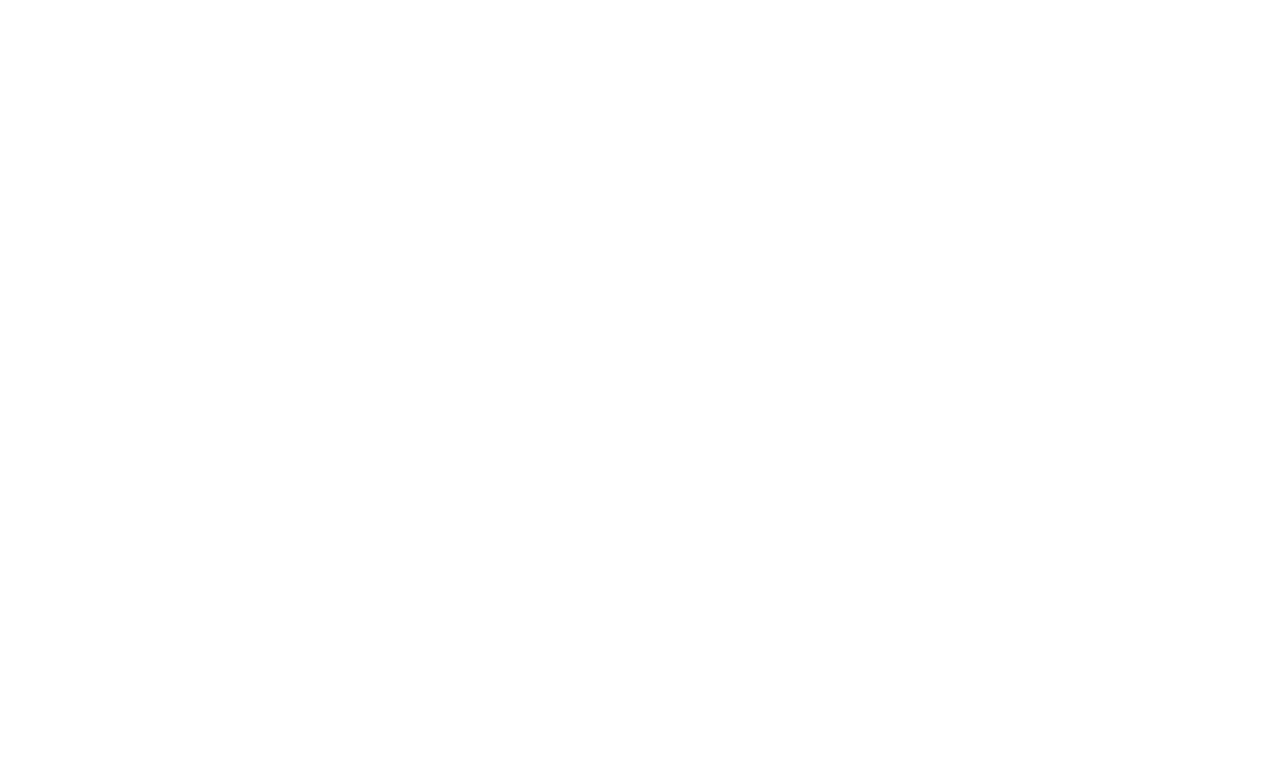
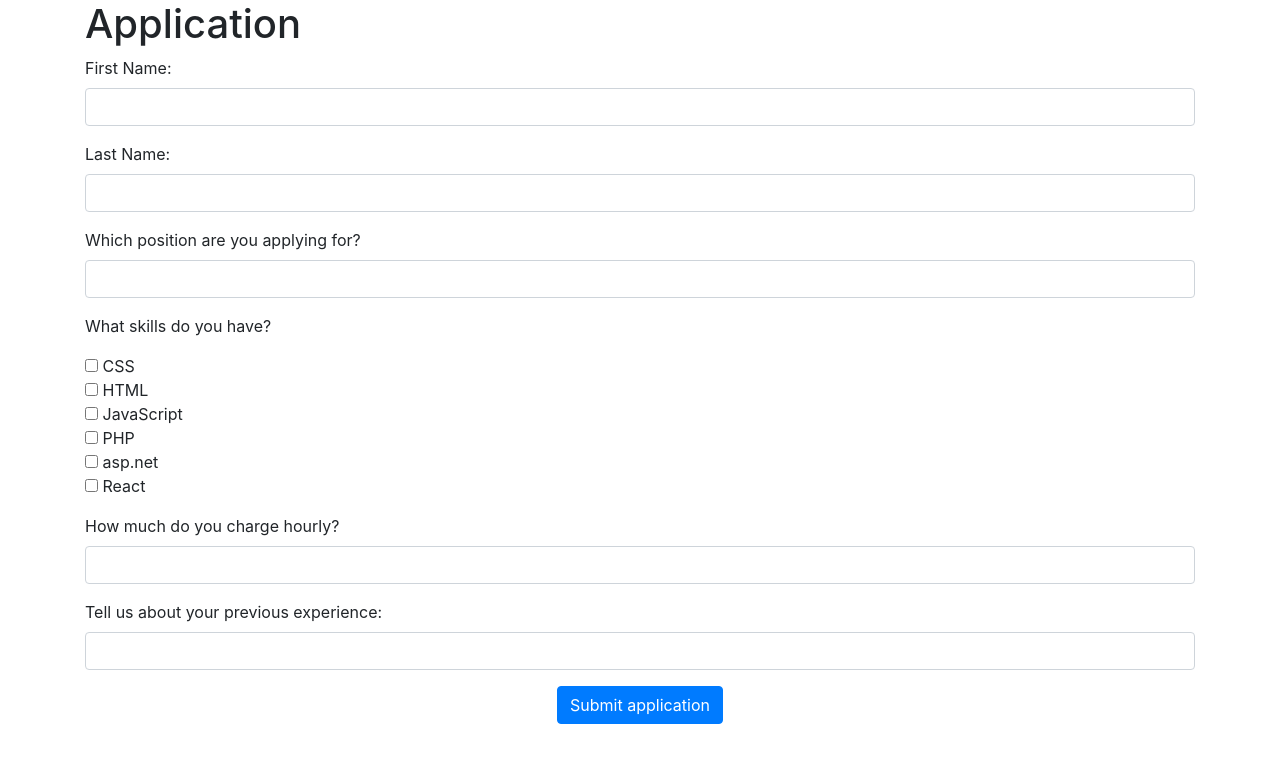
Before and after one commit to Ayaabusultan/developers, a plain HTML site: page application.html in a window 1280 px wide. Drawn offline with Linux system fonts and the light colour scheme.

Commit message:
Add applicant form

```diff
--- a/application.html
+++ b/application.html
@@ -0,0 +1,49 @@
+<!DOCTYPE html>
+<html>
+  <head>
+    <link href="css/bootstrap.css" rel="stylesheet" type="text/css">
+    <link href="css/styles.css" rel="stylesheet" type="text/css">
+    <script src="js/jquery-3.3.1.js"></script>
+    <script src="js/scripts.js"></script>
+    <link rel="shortcut icon" type="image/png" href="img/click.png"/>
+    <title>Application</title>
+  </head>
+  <body>
+    <div class="container">
+      <h1>Application</h1>
+
+      <form id="job-app">
+        <div class="form-group">
+          <label for="app-first-name">First Name:</label>
+          <input type="text" class="form-control" id="app-first-name" required>
+        </div>
+        <div class="form-group">
+          <label for="app-last-name">Last Name:</label>
+          <input type="text" class="form-control" id="app-last-name" required>
+        </div>
+        <div class="form-group">
+          <label for="app-title">Which position are you applying for?</label>
+          <input type="text" class="form-control" id="app-title" required>
+        </div>
+        <div class="form-group">
+          <p>What skills do you have?</p>
+          <input type="checkbox" name="app-skills" value="CSS"> CSS<br>
+          <input type="checkbox" name="app-skills" value="HTML"> HTML<br>
+          <input type="checkbox" name="app-skills" value="JavaScript"> JavaScript<br>
+          <input type="checkbox" name="app-skills" value="PHP"> PHP<br>
+          <input type="checkbox" name="app-skills" value="asp.net"> asp.net<br>
+          <input type="checkbox" name="app-skills" value="React"> React<br>
+        </div>
+        <div class="form-group">
+          <label for="app-rate">How much do you charge hourly?</label>
+          <input type="number" class="form-control" id="app-rate" required>
+        </div>
+        <div class="form-group">
+          <label for="app-exp">Tell us about your previous experience:</label>
+          <input type="text" class="form-control" id="app-exp"  required>
+        </div>
+        <button type="submit" class="btn btn-primary" id="app-btn">Submit application</button>
+      </form>
+    </div>
+  </body>
+</html>
```
Also changed, not shown: index.html (+2 -2 lines), job-posting.html (+1 -0 lines).
